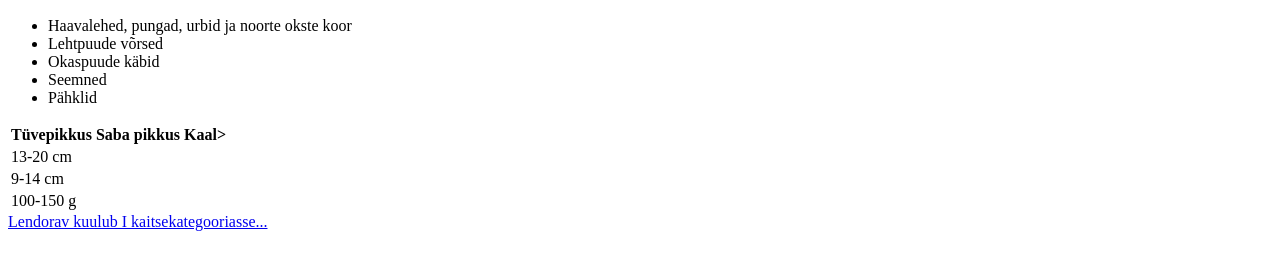
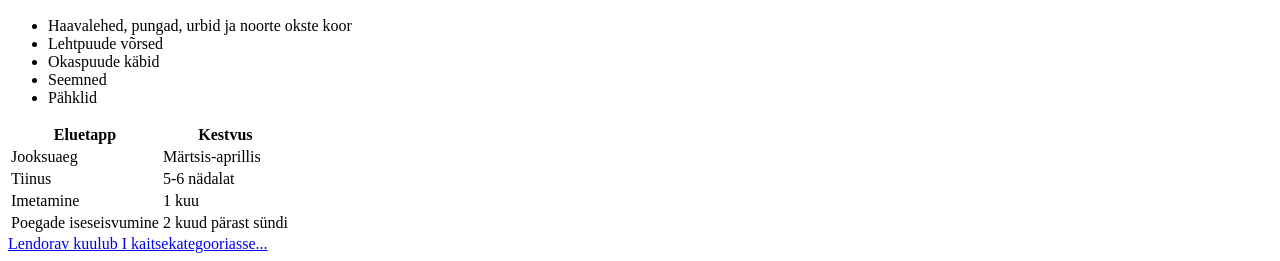
Before and after one commit to Lepasuits/Hirmat7, a plain HTML site: page index.html in a window 1280 px wide. Shown: the part 540-801 px from the top of the page. Drawn offline with Linux system fonts and the light colour scheme.

Commit message:
Update index.html

```diff
--- a/index.html
+++ b/index.html
@@ -27,18 +27,24 @@
 
 <table>
     <tr>
-        <th>Tüvepikkus</th>
-        <th>Saba pikkus</th>
-        <th>Kaal></th>
+        <th>Eluetapp</th>
+        <th>Kestvus</th>
     </tr>
     <tr>
-        <td>13-20 cm</td>
+        <td>Jooksuaeg</th>
+        <td>Märtsis-aprillis</th>
     </tr>
     <tr>
-        <td>9-14 cm</td>
+        <td>Tiinus</td>
+        <td>5-6 nädalat</td>
     </tr>
     <tr>
-        <td>100-150 g</td>
+        <td>Imetamine</td>
+        <td>1 kuu</td>
+    </tr>
+    <tr>
+        <td>Poegade iseseisvumine</td>
+        <td>2 kuud pärast sündi</td>
     </tr>
 
 </table>
```
